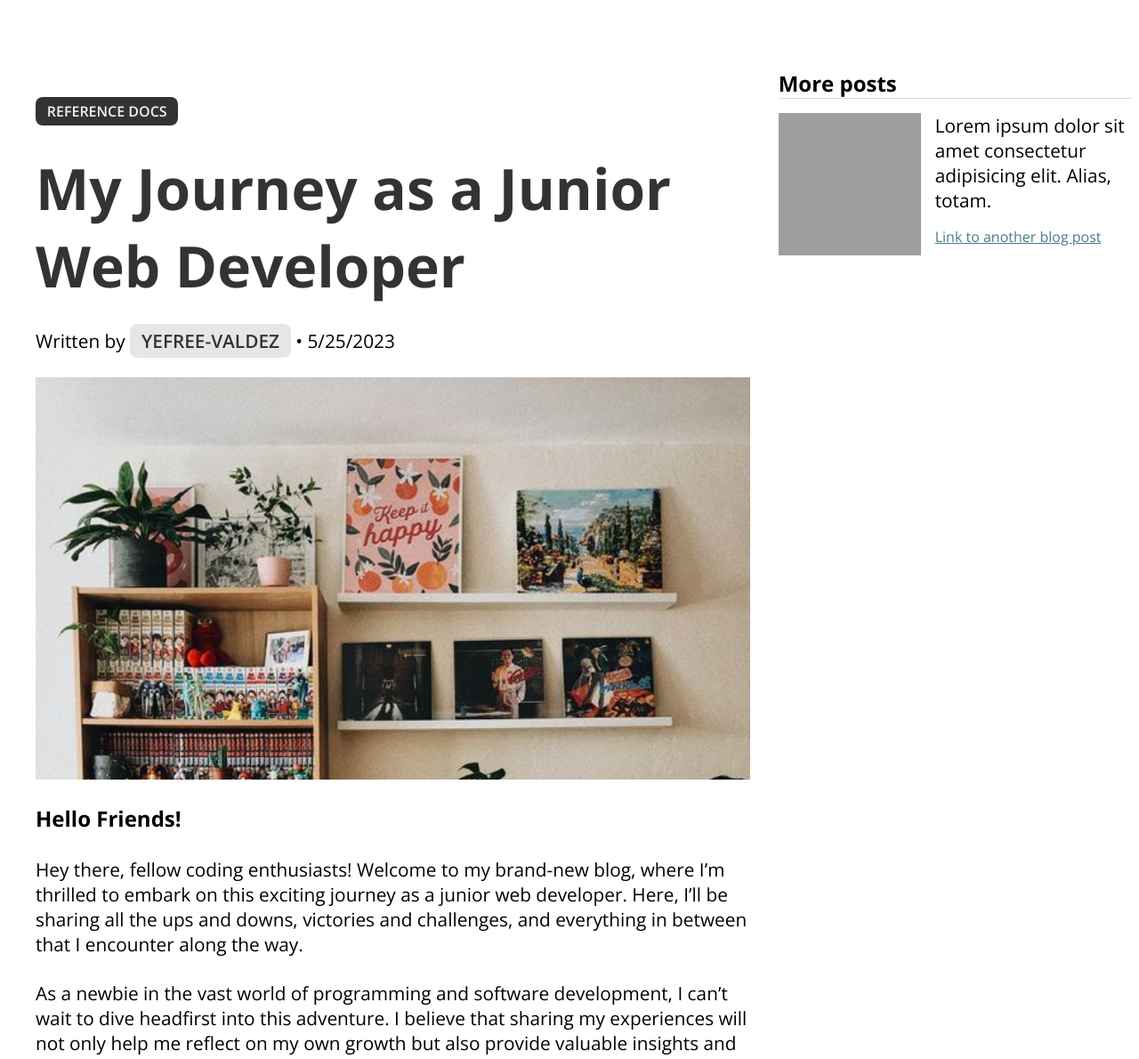
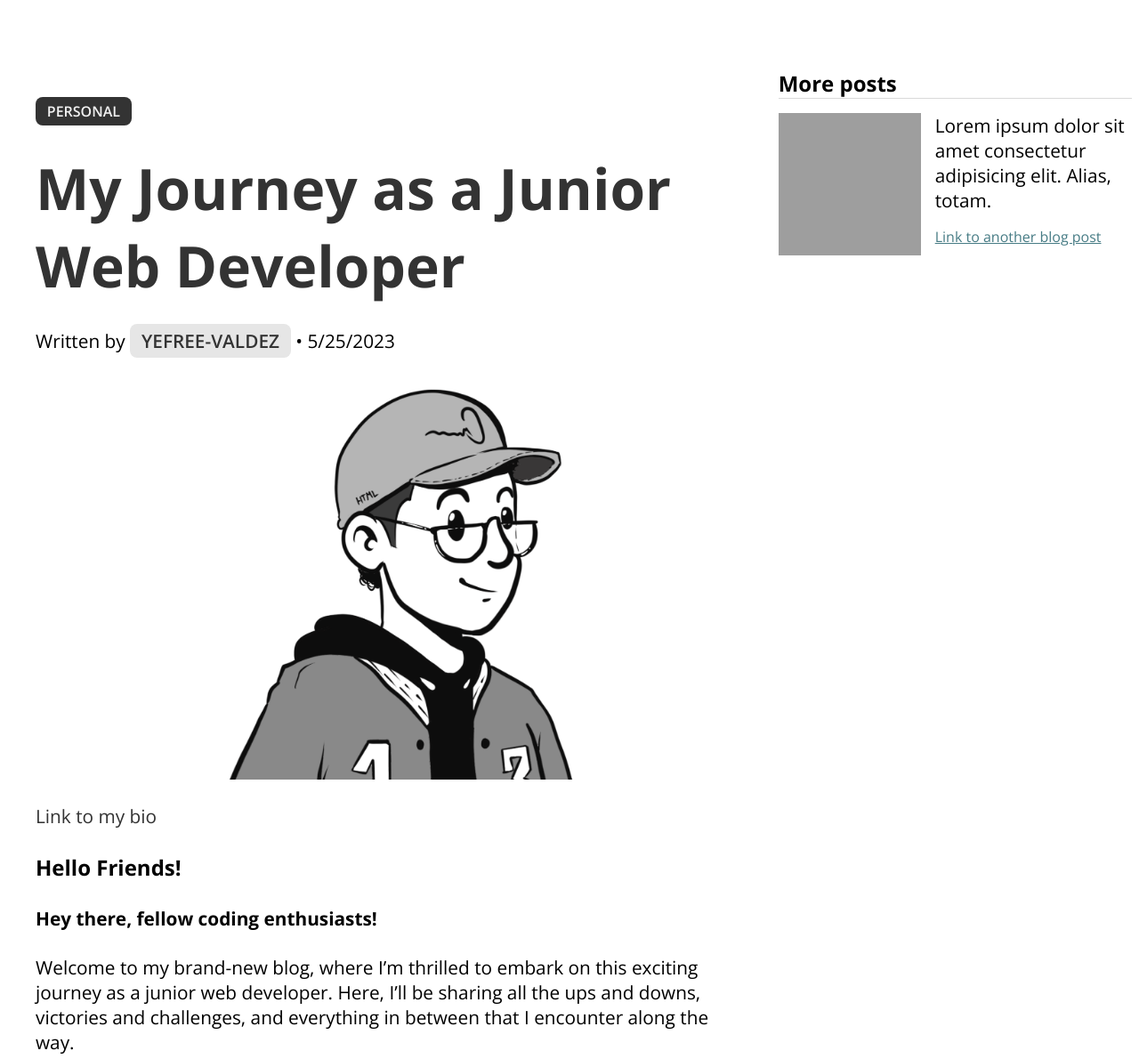
Before and after one commit to yefreescoding/you-me-blog, an Astro site in the folder you-me-blog/: page /blog/post-1 in a window 1280 px wide. Shown: the part 102-1292 px from the top of the page at 89% size. Built offline with nearby package versions, Linux system fonts and the light colour scheme; Astro itself is replaced by a stand-in of ours; grey boxes are pictures that could not be loaded.

Commit message:
post-1 edited, images organized

```diff
--- a/you-me-blog/src/pages/blog/post-1.md
+++ b/you-me-blog/src/pages/blog/post-1.md
@@ -1,19 +1,25 @@
 ---
-layout: '../../layouts/BlogPostLayout.astro'
+layout: "../../layouts/BlogPostLayout.astro"
 title: My Journey as a Junior Web Developer
 date: 2023-05-25
 author: Yefree Valdez
-image: { src: '/images/bg-hero.jpg', alt: 'Background picture.' }
+image: { src: "/images/hero-images/hero.PNG", alt: "Background picture." }
 description: This is a briefly introduction for the blog, the first post is just a walkthrough of the things I will be posting on this space.
 draft: false
-category: Reference docs
+category: personal
 ---
+
+[Link to my bio](../abot/)
 
 ## Hello Friends!
 
-Hey there, fellow coding enthusiasts! Welcome to my brand-new blog, where I'm thrilled to embark on this exciting journey as a junior web developer. Here, I'll be sharing all the ups and downs, victories and challenges, and everything in between that I encounter along the way.
+**Hey there, fellow coding enthusiasts!**
+
+Welcome to my brand-new blog, where I'm thrilled to embark on this exciting journey as a junior web developer. Here, I'll be sharing all the ups and downs, victories and challenges, and everything in between that I encounter along the way.
 
 As a newbie in the vast world of programming and software development, I can't wait to dive headfirst into this adventure. I believe that sharing my experiences will not only help me reflect on my own growth but also provide valuable insights and inspiration to fellow developers who may be starting their own coding endeavors.
+
+## What to expect??
 
 Expect a mix of anecdotes, lessons learned, and practical tips that I've picked up as I've tackled different projects and explored various technologies. From my initial struggles with HTML and CSS to my first exhilarating steps into JavaScript, I'm excited to share the milestones that mark my progression.
 
```
Also changed, not shown: you-me-blog/public/images/bg-hero.jpg (deleted), you-me-blog/public/images/hero.PNG (deleted), 3 other files.
